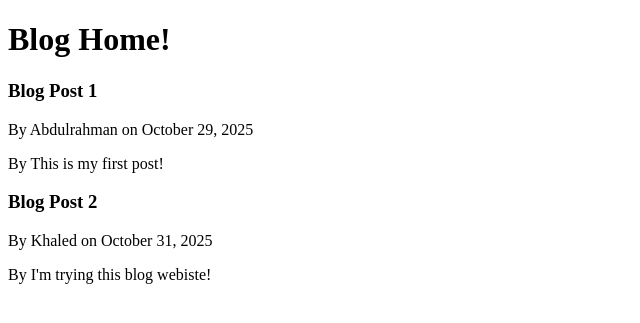
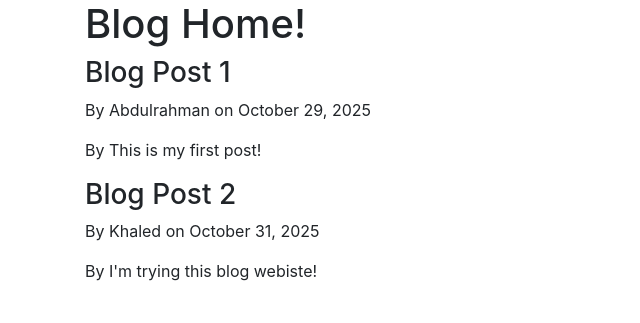
Before and after one commit to abdulrahman-3sf/Blog-Django, a Django app: page /blog/ in a window 1280 px wide. Shown: the top 323 px of the page, without its empty margins (0-640 px from the left). Run offline with Django 5.2, Linux system fonts and the light colour scheme.

Commit message:
use starter bootstrap template

```diff
--- a/blog_project/blog/templates/blog/base.html
+++ b/blog_project/blog/templates/blog/base.html
@@ -1,8 +1,13 @@
 <!DOCTYPE html>
 <html lang="en">
 <head>
-    <meta charset="UTF-8">
-    <meta name="viewport" content="width=device-width, initial-scale=1.0">
+    <!-- Required meta tags -->
+    <meta charset="utf-8">
+    <meta name="viewport" content="width=device-width, initial-scale=1, shrink-to-fit=no">
+
+    <!-- Bootstrap CSS -->
+    <link rel="stylesheet" href="https://cdn.jsdelivr.net/npm/bootstrap@4.4.1/dist/css/bootstrap.min.css" integrity="sha384-Vkoo8x4CGsO3+Hhxv8T/Q5PaXtkKtu6ug5TOeNV6gBiFeWPGFN9MuhOf23Q9Ifjh" crossorigin="anonymous">
+
     {% if title %}
         <title>Django Blog - {{ title }}</title>
     {% else %}
@@ -10,6 +15,13 @@
     {% endif %}
 </head>
 <body>
-    {% block content %}{% endblock %}
+    <div class="container">
+        {% block content %}{% endblock %}
+    </div>
+
+    <!-- jQuery first, then Popper.js, then Bootstrap JS -->
+    <script src="https://code.jquery.com/jquery-3.4.1.slim.min.js" integrity="sha384-J6qa4849blE2+poT4WnyKhv5vZF5SrPo0iEjwBvKU7imGFAV0wwj1yYfoRSJoZ+n" crossorigin="anonymous"></script>
+    <script src="https://cdn.jsdelivr.net/npm/popper.js@1.16.0/dist/umd/popper.min.js" integrity="sha384-Q6E9RHvbIyZFJoft+2mJbHaEWldlvI9IOYy5n3zV9zzTtmI3UksdQRVvoxMfooAo" crossorigin="anonymous"></script>
+    <script src="https://cdn.jsdelivr.net/npm/bootstrap@4.4.1/dist/js/bootstrap.min.js" integrity="sha384-wfSDF2E50Y2D1uUdj0O3uMBJnjuUD4Ih7YwaYd1iqfktj0Uod8GCExl3Og8ifwB6" crossorigin="anonymous"></script>
 </body>
 </html>
```
